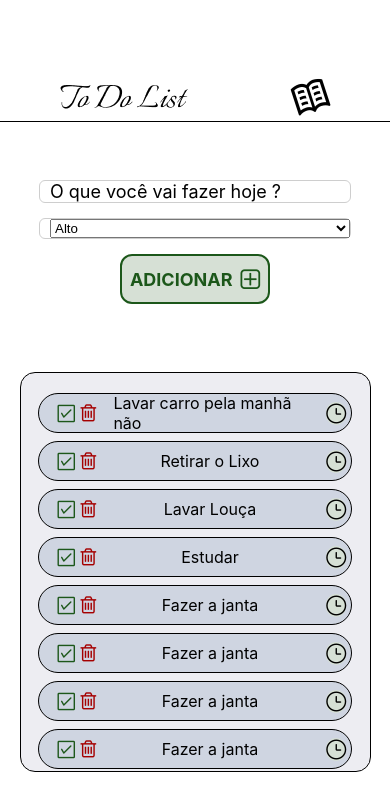
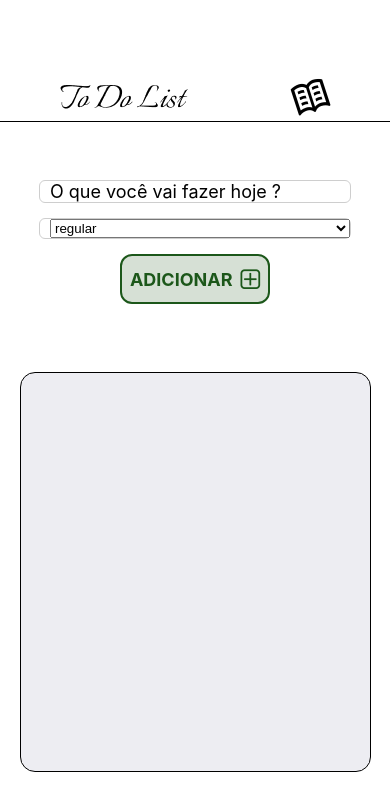
Before and after one commit to r1cardo360/To-Do-List_React-Native, a React Native app: screen / in a window 390 px wide. Shown: the top 810 px of the page. Built offline with nearby package versions, Linux system fonts and the light colour scheme.

Commit message:
Adicionando a função para adicionar item a lista

```diff
--- a/App.tsx
+++ b/App.tsx
@@ -16,27 +16,11 @@ import Input from './src/components/Input';
 export default function App() {
 
   //Estates
-  const [listTask, setListTask] = useState([
-    {id:1, task:'Lavar carro pela manhã não', status:'clockcircleo'},
-    {id:2, task:'Retirar o Lixo', status:'clockcircleo'},
-    {id:3, task:'Lavar Louça', status:'clockcircleo'},
-    {id:4, task:'Estudar', status:'clockcircleo'},
-    {id:5, task:'Fazer a janta', status:'clockcircleo'},
-    {id:6, task:'Fazer a janta', status:'clockcircleo'},
-    {id:7, task:'Fazer a janta', status:'clockcircleo'},
-    {id:8, task:'Fazer a janta', status:'clockcircleo'},
-    {id:9, task:'Fazer a janta', status:'clockcircleo'},
-    {id:10, task:'Fazer a janta', status:'clockcircleo'},
-    {id:11, task:'Fazer a janta', status:'clockcircleo'},
-    {id:12, task:'Fazer a janta', status:'clockcircleo'},
-    {id:13, task:'Fazer a janta', status:'clockcircleo'},
-    {id:14, task:'Fazer a janta', status:'clockcircleo'},
-    {id:15, task:'Fazer a janta', status:'clockcircleo'},
-    {id:16, task:'Fazer a janta', status:'clockcircleo'},
-    {id:17, task:'Fazer a janta', status:'clockcircleo'},
-    {id:18, task:'Fazer a janta', status:'clockcircleo'},
+  const [listTask, setListTask] = useState<{id:number; task: string, color:string}[]>([]);
 
-  ]);
+  function handleAddTask(newTask: {id:number; task:string; color:string}){
+    setListTask((prevList) => [...prevList, newTask]);
+  }
 
   return (
     <View style={styles.container}>
@@ -45,7 +29,7 @@ export default function App() {
       </View>
 
       <View style={styles.boxInput}>
-        <Input />
+        <Input addTask={handleAddTask}/>
       </View>
 
       <View style={styles.boxList}>
--- a/src/components/Input.tsx
+++ b/src/components/Input.tsx
@@ -1,10 +1,47 @@
-import React from 'react'
+import React, {useState} from 'react'
 import {View, Text, StyleSheet, TextInput, TouchableOpacity} from 'react-native';
 
 import Icon from 'react-native-vector-icons/FontAwesome';
 import {Picker} from '@react-native-picker/picker';
+import List from './List';
 
-export default function Input(){
+interface props{
+    addTask:(task:{id:number, task:string, color:string}) => void;
+}
+
+export default function Input({addTask}:props){
+
+    const [inputValue, setInptValue] = useState('');
+    const [iconValue, setIconValue] = useState(1);
+    const [objectList, setObectList] = useState()
+
+    function adicionar(){
+
+        let iconColor = '';
+
+        if(iconValue === 1){
+            iconColor = 'green';
+        }else if(iconValue === 2){
+            iconColor = 'yellow';
+        }else if(iconValue === 3){
+            iconColor = 'red';
+        }else{
+            throw new Error("Era esperado uma cor este campo não pode ser vazio ou conter um ou valor que difere do if desta condição");
+        }
+
+        if(inputValue === ''){
+            alert('Adicione alguma tarefa');
+        }else{
+            const newTask = {
+                id: new Date().getTime(),
+                task: inputValue,
+                color: iconColor,
+            };
+            addTask(newTask);
+            setInptValue('');
+        }
+    }
+
     return(
         <View style={styles.boxInput}>
 
@@ -12,18 +49,20 @@ export default function Input(){
                 <TextInput
                     style={styles.inputForm}
                     placeholder='O que você vai fazer hoje ?'
+                    underlineColorAndroid='transparent'
+                    onChangeText={(inputValue) => setInptValue(inputValue)}
                 />
 
                 <View style={[styles.inputForm, styles.boxPicker]}>
-                    <Picker style={styles.picker}>
-                        <Picker.Item key={1} value={1} label='Alto' />
-                        <Picker.Item key={2} value={2} label='Urgente' />
-                        <Picker.Item key={3} value={3} label='Regular' />
+                    <Picker style={styles.picker} onValueChange={(input:number) => setIconValue(input)}>
+                        <Picker.Item key={1} value={1} label='regular' />
+                        <Picker.Item key={2} value={2} label='Alto' />
+                        <Picker.Item key={3} value={3} label='Urgente' />
                     </Picker>
                 </View>
             </View>
 
-            <TouchableOpacity style={styles.btn}>
+            <TouchableOpacity style={styles.btn} onPress={adicionar}>
                 <Text style={styles.textBtn}>ADICIONAR</Text>
                 <Icon name="plus-square-o" size={25}  style={styles.icon} />
             </TouchableOpacity>
--- a/src/components/List.tsx
+++ b/src/components/List.tsx
@@ -9,7 +9,7 @@ interface ContentProps {
   task:{
     id: number;
     task: string;
-    status: string;
+    color: string;
   }
 }
 
@@ -30,7 +30,7 @@ export default function Content({ task }: ContentProps) {
       </View>
       <View style={styles.boxTextStatus}>
         <View style={styles.boxIcon}>
-          <Text style={styles.statusList}><Icon name={task.status} size={20} color="#000" style={styles.icon} /></Text>
+          <Text style={styles.statusList}><Icon name='clockcircleo' size={20} color="#000" style={[styles.icon, {color:task.color}]} /></Text>
         </View>
       </View>
     </View>
@@ -75,7 +75,7 @@ const styles = StyleSheet.create({
     borderRadius:50,
   },
   boxIcon:{
-    backgroundColor:'#d6e0d5',
+    backgroundColor:'#cfd5e1',
     borderRadius:50,
   },
   icon:{
```
